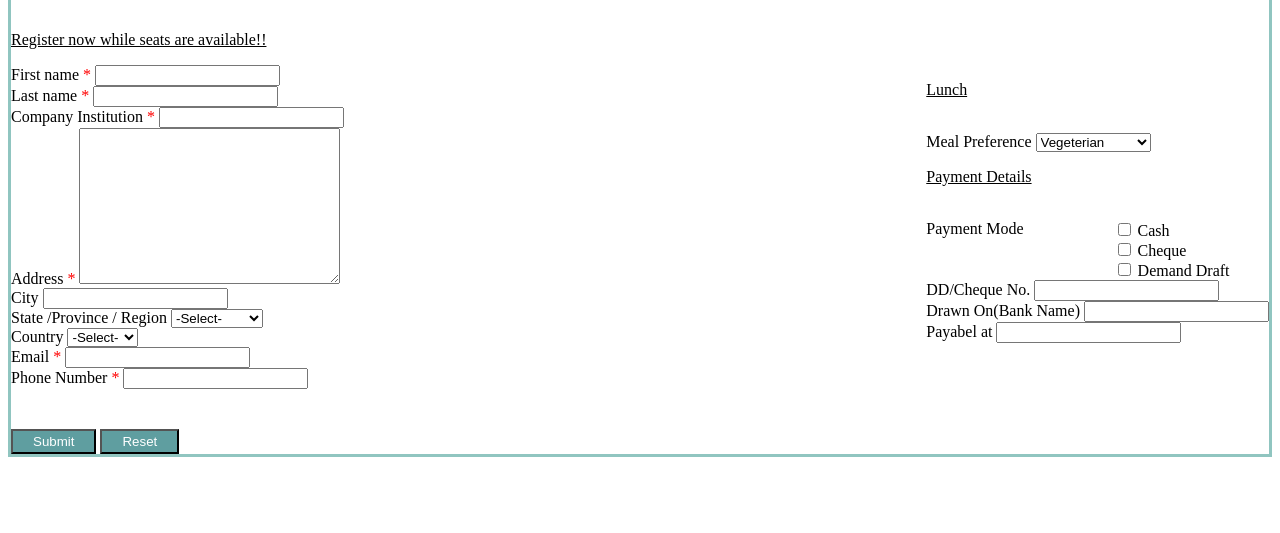
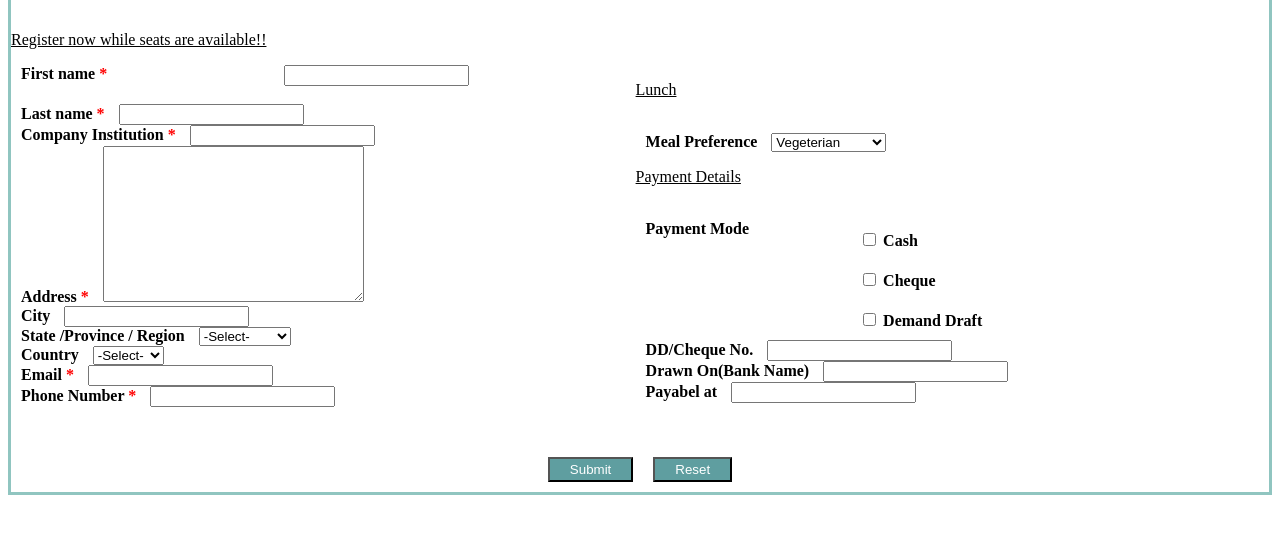
Before and after one commit to yohannesxyz/WAP_MIU, a plain HTML site: page lab4/workshopRegistration.html in a window 1280 px wide. Shown: the part 57-590 px from the top of the page. Drawn offline with Linux system fonts and the light colour scheme.

Commit message:
before gpt

```diff
--- a/lab4/css/styling.css
+++ b/lab4/css/styling.css
@@ -17,6 +17,7 @@
 
 }
 #body{
+
     display: flex;
     padding-bottom: 40px;
    flex-wrap: wrap;
@@ -24,7 +25,7 @@
 #left{
 flex-grow: 1;
 }
-#left{
+#right{
     flex-grow: 1;
 }
 .asterix{
@@ -47,4 +48,23 @@ button{
  padding: 3px 20px;
  /* padding-right: 20px; */
  text-align: center;
+ margin: 10px;
 }
+
+label{
+    font-weight: bold;
+    padding: 10px;
+
+}
+
+.unit{
+display: flex;
+}
+.item{
+flex-grow: 1;
+}
+.center{
+    display:flex;
+    align-items: center;
+    justify-content: center;
+}
--- a/lab4/workshopRegistration.html
+++ b/lab4/workshopRegistration.html
@@ -22,8 +22,11 @@
 <div id="body">
 <div id="left">
     <form action="">
-<label for="fname">First name <span class="asterix">*</span></label>
-<input type="text" name="fname" id="fname" required><br>
+        <div class="unit">
+            <div class="item"> <label for="fname">First name <span class="asterix">*</span></label></div>
+<div class="item"><input type="text" name="fname" id="fname" required></div>
+
+</div><br>
 <label for="lname">Last name <span class="asterix">*</span></label>
 <input type="text" name="lname" id="lname" required><br>
 <label for="companyInstitution">Company Institution <span class="asterix">*</span></label>
@@ -77,8 +80,10 @@
 <input type="text" name="pAt" id="pAt"><br>
 </div>
 </div>
+<div class="center">
 <Button type="submit">Submit</Button>
 <Button type="reset">Reset</Button>
+</div>
 </form>
     </div>
 </body>
```
